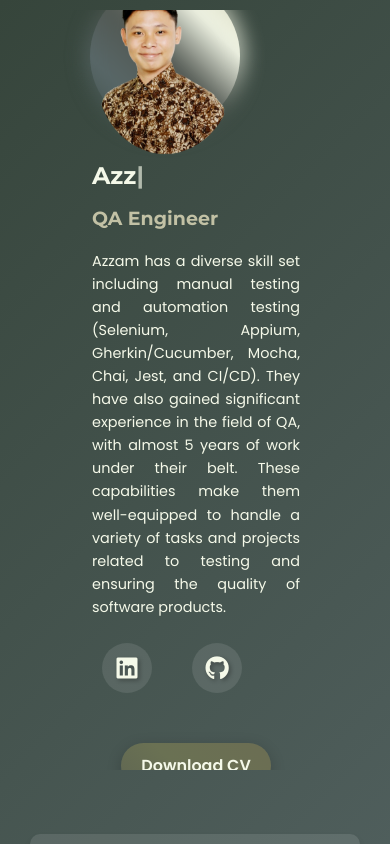
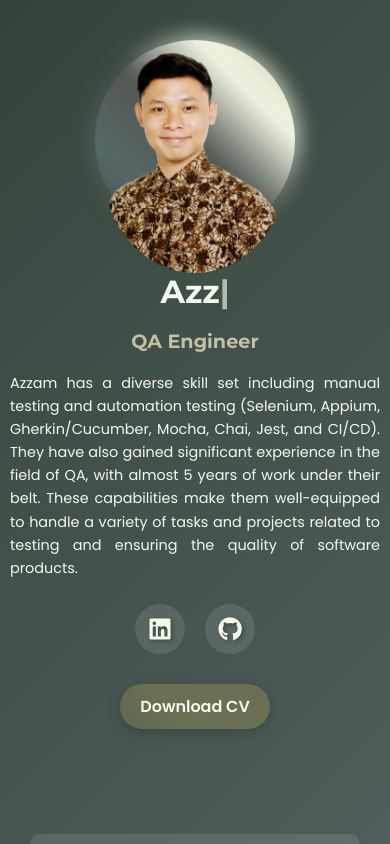
Before and after one commit to pempekriting/personal-website, a plain HTML site: page index.html in a window 390 px wide. Shown: the top 844 px of the page. Drawn offline with Linux system fonts and the light colour scheme.

Commit message:
Add new style

```diff
--- a/css/style.css
+++ b/css/style.css
@@ -23,6 +23,20 @@ body {
   margin: 0;
 }
 
+@media only screen and (max-width: 768px) {
+  .fa-bug {
+      left: 30%; top: 10%
+  }
+  .fa-code {
+      top: 100px; right: 80px;
+  }
+  .fa-desktop {
+      top: 35%; right: 80px;
+  }
+  .fa-laptop-code {
+      top: 35%; right: 70%;
+  }
+}
 @media (max-width: 768px) {
   body {
       font-size: 14px;
@@ -267,8 +281,8 @@ footer {
   }
 
   .profile-img-container {
-        width: 500px;
-        height: 500px;
+      width: 150px;
+      height: 150px;
   }
 }
 
@@ -408,7 +422,6 @@ header p {
   justify-content: space-between;
   max-width: 1200px;
   margin: 0 auto;
-    padding: 20px;
 }
 
 .profile {
@@ -488,18 +501,8 @@ header p {
 }
 
 .profile-info {
-    text-align: center;
-    margin-top: 20px;
   flex: 1;
   padding-left: 2rem;
-  }
-
-  .profile-info h1 {
-    font-size: 24px;
-  }
-
-  .profile-info h2 {
-    font-size: 18px;
 }
 
 h1 {
@@ -538,7 +541,6 @@ header p {
   height: 60px; /* Tinggi area klik */
   border-radius: 50%; /* Membuat area klik berbentuk lingkaran */
   background-color: rgba(255, 255, 255, 0.1); /* Latar belakang semi-transparan */
-    margin: 0 10px;
 }
 
 .social-links a:hover {
@@ -551,7 +553,6 @@ header p {
 @media (max-width: 768px) {
   .social-links {
     gap: 20px; /* Mengurangi jarak antar icon pada layar kecil */
-      justify-content: flex-start;
   }
 
   .social-links a {
@@ -565,27 +566,16 @@ header p {
   .header-container {
     flex-direction: column;
     text-align: center;
-      padding-right: 80px;
   }
 
   .profile-img-container {
-      width: 150px;
-      height: 150px;
+    width: 200px;
+    height: 200px;
     margin-bottom: 1rem;
   }
 
   .profile-info {
-      text-align: left;
-      margin-top: 0;
-      margin-left: 30px;
-    }
-
-    .profile-info h1 {
-      font-size: 24px;
-    }
-
-    .profile-info h2 {
-      font-size: 19px;
+    padding-left: 0;
   }
 
   h1 {
@@ -619,9 +609,6 @@ header p {
 }
 
 .cv-button {
-    width: 100%;
-    max-width: 200px;
-    margin-top: 20px;
   display: inline-block;
   padding: 12px 24px;
   font-size: 18px;
@@ -685,7 +672,6 @@ header p {
 /* Responsivitas untuk perangkat mobile */
 @media (max-width: 768px) {
   .cv-button {
-      width: auto;
     font-size: 16px;
     padding: 10px 20px;
   }
--- a/index.html
+++ b/index.html
@@ -2,7 +2,7 @@
 <html lang="id">
 <head>
     <meta charset="UTF-8">
-    <meta name="viewport" content="width=device-width, initial-scale=1.0">
+    <meta name="viewport" content="width=device-width, initial-scale=1, maximum-scale=1, user-scalable=no">
     <meta name="keywords" content="QA Engineer, Portfolio, Kgs. Azzam Nizar, Automation Testing, Mentor">
     <meta name="author" content="Azzam Nizar">
     <title>Azzam's Work Experiences</title>
```
Lines whose indentation alone changed are shown as unchanged.
